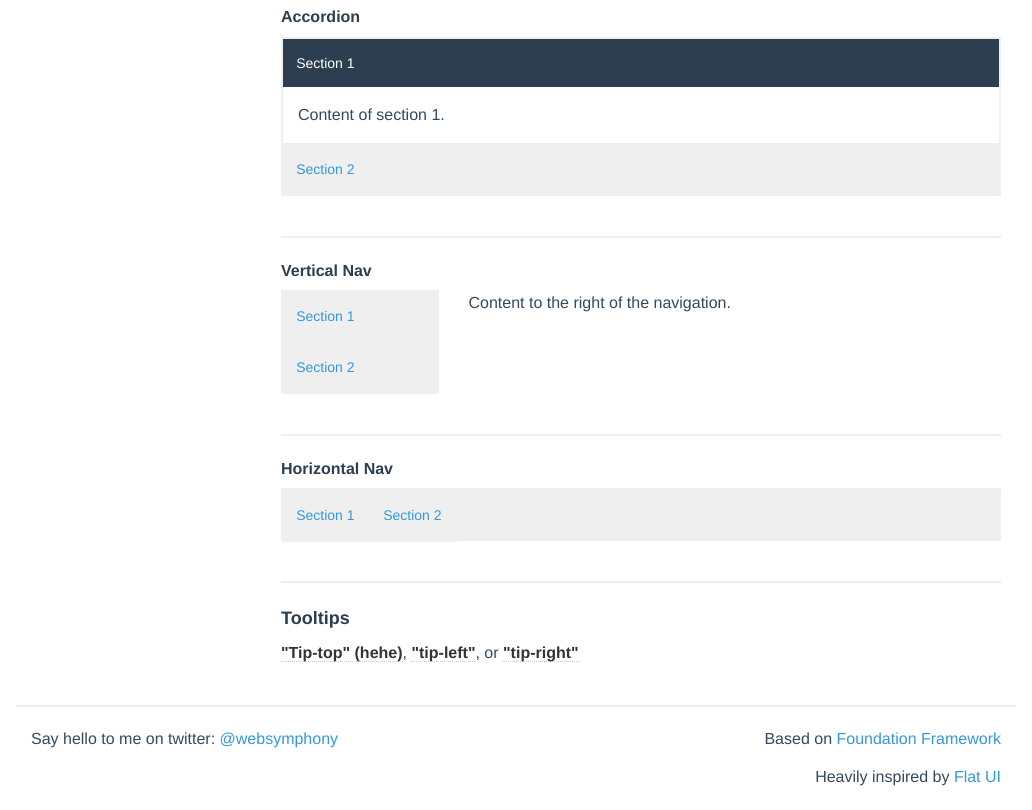
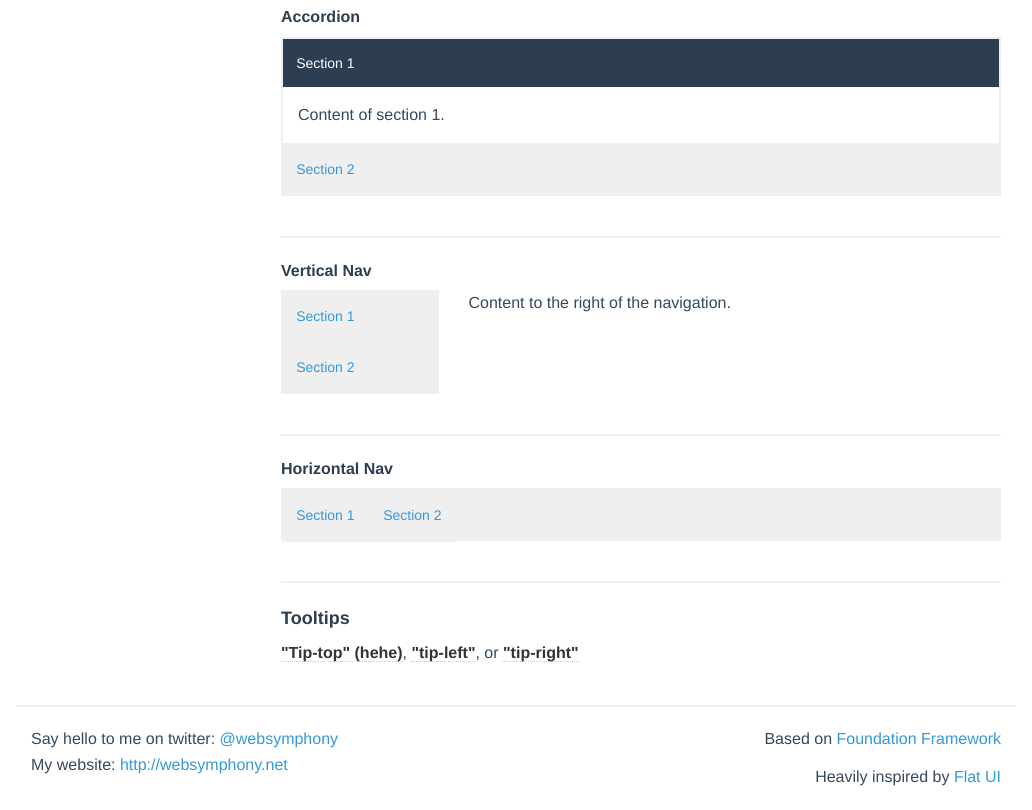
Before and after one commit to websymphony/almost-flat-ui, a plain HTML site: page index.html in a window 1280 px wide. Shown: the part 9491-10301 px from the top of the page, without its empty margins (124-1156 px from the left). Drawn offline with Linux system fonts and the light colour scheme.

Commit message:
added link to the site

```diff
--- a/index.html
+++ b/index.html
@@ -969,6 +969,8 @@
       <hr>
       <div class="large-7 columns">
         <p>Say hello to me on twitter: <a href="http://twitter.com/websymphony" target="_blank">@websymphony</a>
+          <br>
+          My website: <a href="http://websymphony.net">http://websymphony.net</a>
         </p>
       </div> <!-- /span8 -->
 
```
